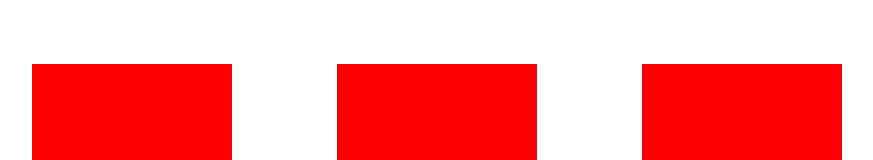
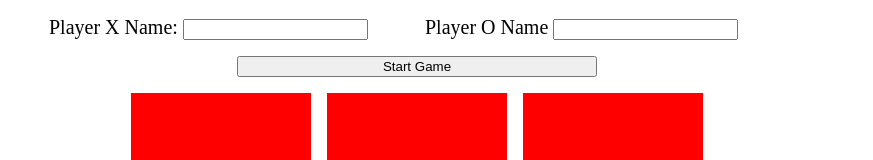
Before and after one commit to singhalex/tic-tac-toe, a plain HTML site: page index.html in a window 1280 px wide. Shown: the top 160 px of the page, without its empty margins (223-1096 px from the left). Drawn offline with Linux system fonts and the light colour scheme.

Commit message:
Add input for player names

```diff
--- a/index.html
+++ b/index.html
@@ -15,6 +15,17 @@
     />
   </head>
   <body>
+    <div id="player_names">
+      <div>
+        <label for="player_name">Player X Name:</label>
+        <input type="text" name="player_x_name" id="player_x_name" />
+      </div>
+      <div>
+        <label for="player_o_name">Player O Name</label>
+        <input type="text" name="player_o_name" id="player_o_name" />
+      </div>
+      <button>Start Game</button>
+    </div>
     <ul id="board-container"></ul>
   </body>
 </html>
--- a/style.css
+++ b/style.css
@@ -1,5 +1,5 @@
 :root {
-  --square-size: 200px;
+  --square-size: 180px;
 }
 
 body {
@@ -8,15 +8,30 @@ body {
   font-size: 20px;
 }
 
+#player_names {
+  margin: auto;
+  padding-top: 1rem;
+  max-width: 900px;
+  display: flex;
+  gap: 1rem;
+  flex-wrap: wrap;
+  justify-content: center;
+}
+
+#player_names > * {
+  flex-basis: 40%;
+}
+
 #board-container {
   margin: auto;
-  margin-top: 4rem;
+  margin-top: 1rem;
   max-width: 900px;
+  padding: 0;
   list-style: none;
   display: grid;
-  grid-template-columns: repeat(3, 1fr);
+  grid-template-columns: repeat(3, var(--square-size));
   gap: 1rem;
-  justify-items: center;
+  justify-content: center;
 }
 
 .square {
```
